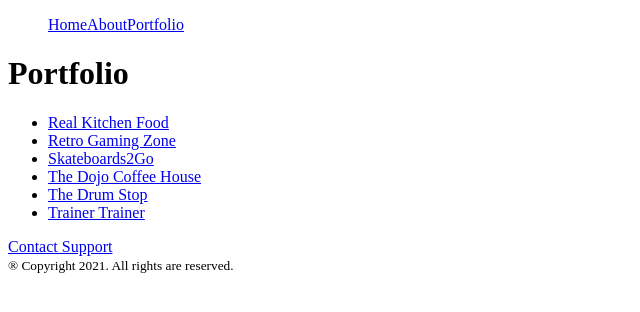
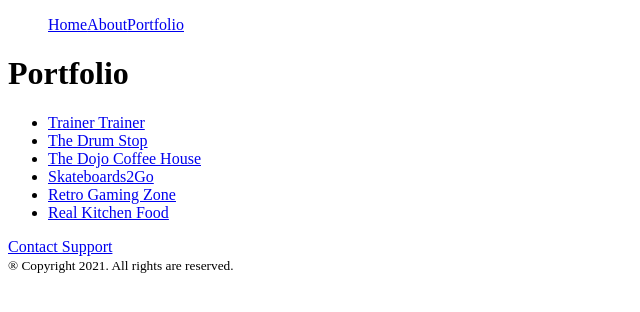
Before and after one commit to anasabufarraj/hello_gatsby, a Gatsby site: page /portfolio in a window 1280 px wide. Shown: the whole page, without its empty margins (0-640 px from the left). Built offline with nearby package versions, Linux system fonts and the light colour scheme; Gatsby itself is replaced by a stand-in of ours.

Commit message:
Change ASC to DESC

```diff
--- a/src/pages/portfolio/index.js
+++ b/src/pages/portfolio/index.js
@@ -28,7 +28,7 @@ function Portfolio({ data }) {
 
 export const query = graphql`
   {
-    allMarkdownRemark(sort: { fields: frontmatter___title, order: ASC }) {
+    allMarkdownRemark(sort: { fields: frontmatter___title, order: DESC }) {
       nodes {
         id
         frontmatter {
```
